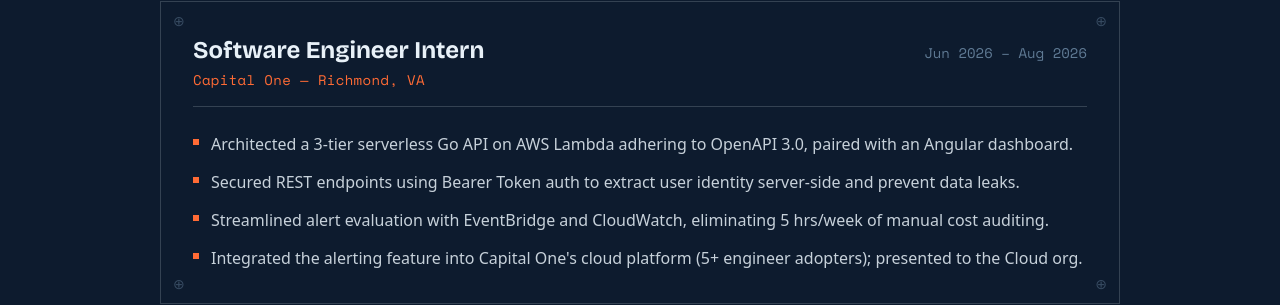
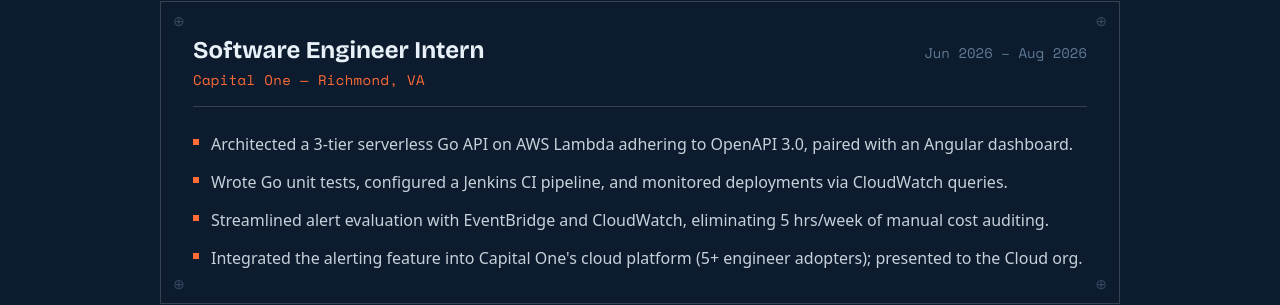
Before and after one commit to EthanLee101/personal-portfolio, a React (Vite) app in the folder my-portfolio/: page / in a window 1280 px wide. Shown: the part 1947-2252 px from the top of the page. Built offline with nearby package versions, Linux system fonts and the light colour scheme.

Commit message:
Resume Update

```diff
--- a/my-portfolio/src/data/content.js
+++ b/my-portfolio/src/data/content.js
@@ -50,7 +50,7 @@
     dates: 'Jun 2026 – Aug 2026',
     bullets: [
       'Architected a 3-tier serverless Go API on AWS Lambda adhering to OpenAPI 3.0, paired with an Angular dashboard.',
-      'Secured REST endpoints using Bearer Token auth to extract user identity server-side and prevent data leaks.',
+      'Wrote Go unit tests, configured a Jenkins CI pipeline, and monitored deployments via CloudWatch queries.',
       'Streamlined alert evaluation with EventBridge and CloudWatch, eliminating 5 hrs/week of manual cost auditing.',
       "Integrated the alerting feature into Capital One's cloud platform (5+ engineer adopters); presented to the Cloud org.",
     ],
```
Also changed, not shown: 1 other file (tests, documents, lock files or other folders).
